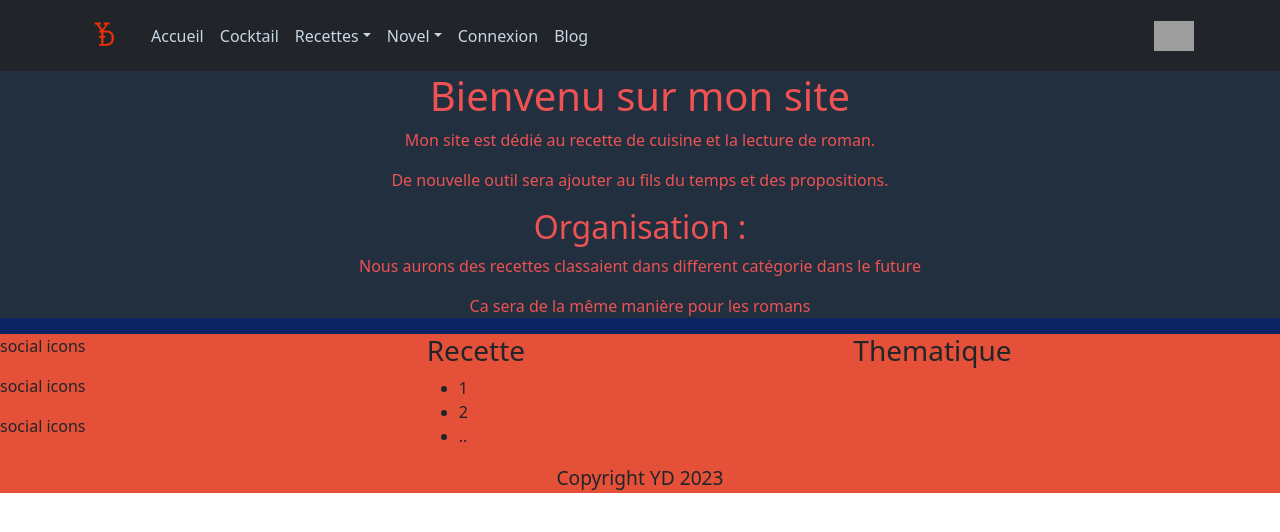
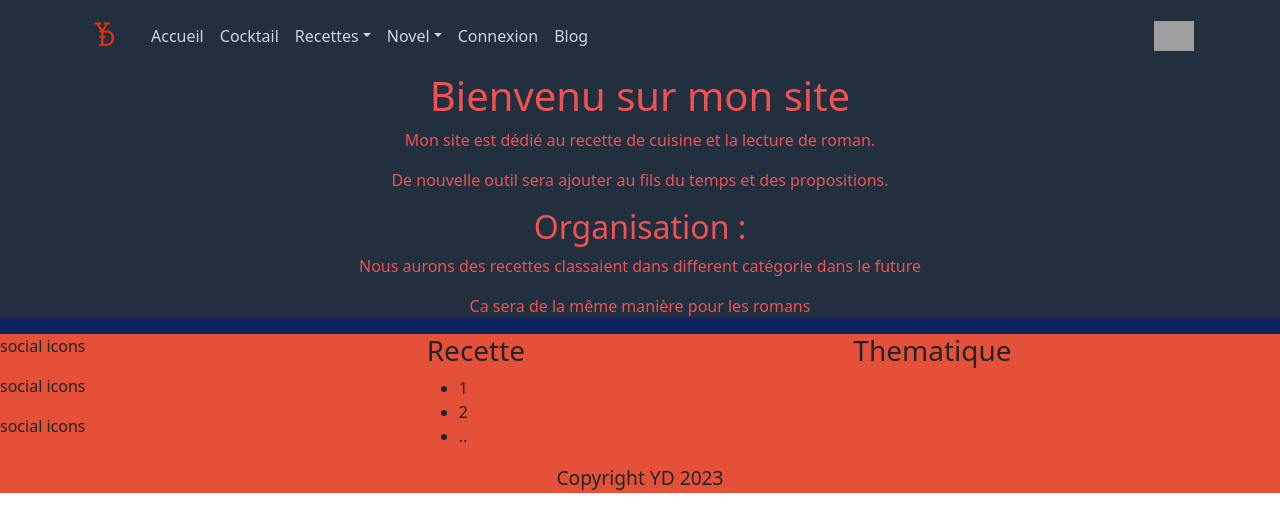
Before and after one commit to Koro0/my_books_frontend, a React (Create React App) app: page / in a window 1280 px wide. Shown: the top 532 px of the page. Built offline with nearby package versions, Linux system fonts and the light colour scheme; grey boxes are pictures that could not be loaded.

Commit message:
change class

```diff
--- a/src/components/Header/Header.component.tsx
+++ b/src/components/Header/Header.component.tsx
@@ -14,7 +14,7 @@ import ThemeIconDark  from '../../assets/ligthMode/ampouleBlack.png';
 export default function Header() {
   const  {darkMode, setDarkMode}= useContext(Context);
   return (
-    <Navbar collapseOnSelect expand="lg" bg={!darkMode?"dark":"#f8c291"} variant="dark">
+    <Navbar className={!darkMode?"darkMode":"lightMode"} collapseOnSelect expand="lg">
       <Container>
         <Navbar.Brand href="/">
           <Logo />
```
